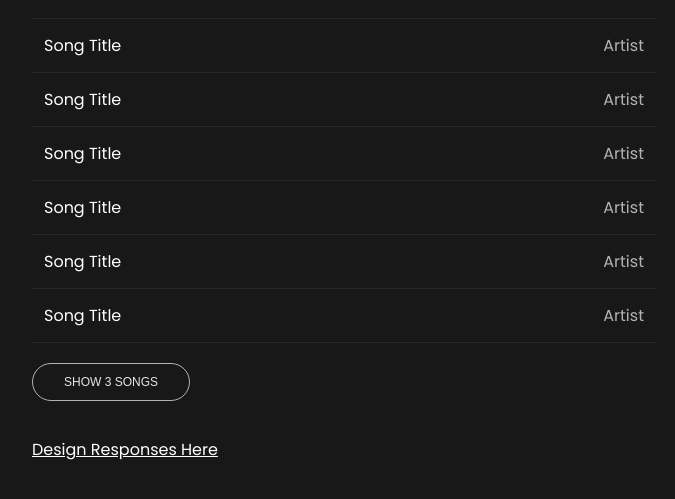
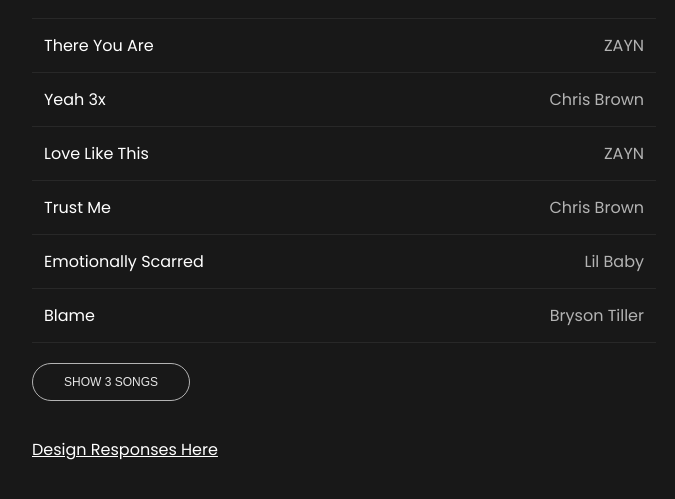
Before and after one commit to kjainnn/kjainnn.github.io, a plain HTML site: page homeworks/hw8/index.html in a window 1280 px wide. Shown: the part 251-750 px from the top of the page, without its empty margins (308-983 px from the left). Drawn offline with Linux system fonts and the light colour scheme; files whose address does not match are found by name.

Commit message:
finished hw8

```diff
--- a/homeworks/hw8/assets/css/style.css
+++ b/homeworks/hw8/assets/css/style.css
@@ -69,4 +69,8 @@ h1 {
 	color: #ccc;
 }
 
+.hidden {
+	display: none;
+
+}
 /* Problem 3.1 */
--- /dev/null
+++ b/homeworks/hw8/assets/js/script.js
@@ -0,0 +1,7 @@
+let songsSecondHalf = document.getElementById("songs-second-half");
+
+function toggleSongs() {
+    songsSecondHalf.classList.toggle("hidden");
+}
+
+document.getElementById("toggle-button").onclick = toggleSongs;
--- a/homeworks/hw8/index.html
+++ b/homeworks/hw8/index.html
@@ -14,30 +14,30 @@
 	<div id="songs">
 		<ul id="songs-first-half">
 			<li>
-				<div class="song-title">Song Title</div>
-				<div class="song-artist">Artist</div>
+				<div class="song-title">There You Are</div>
+				<div class="song-artist">ZAYN</div>
 			</li>
 			<li>
-				<div class="song-title">Song Title</div>
-				<div class="song-artist">Artist</div>
+				<div class="song-title">Yeah 3x</div>
+				<div class="song-artist">Chris Brown</div>
 			</li>
 			<li>
-				<div class="song-title">Song Title</div>
-				<div class="song-artist">Artist</div>
+				<div class="song-title">Love Like This</div>
+				<div class="song-artist">ZAYN</div>
 			</li>
 		</ul>
 		<ul id="songs-second-half">
 			<li>
-				<div class="song-title">Song Title</div>
-				<div class="song-artist">Artist</div>
+				<div class="song-title">Trust Me</div>
+				<div class="song-artist">Chris Brown</div>
 			</li>
 			<li>
-				<div class="song-title">Song Title</div>
-				<div class="song-artist">Artist</div>
+				<div class="song-title">Emotionally Scarred</div>
+				<div class="song-artist">Lil Baby</div>
 			</li>
 			<li>
-				<div class="song-title">Song Title</div>
-				<div class="song-artist">Artist</div>
+				<div class="song-title">Blame</div>
+				<div class="song-artist">Bryson Tiller</div>
 			</li>
 		</ul>
 	</div>
```
Also changed, not shown: homeworks/hw8/design_responses.html (+4 -4 lines), homeworks/hw8/HW8Console.png (added), 5 other files.
